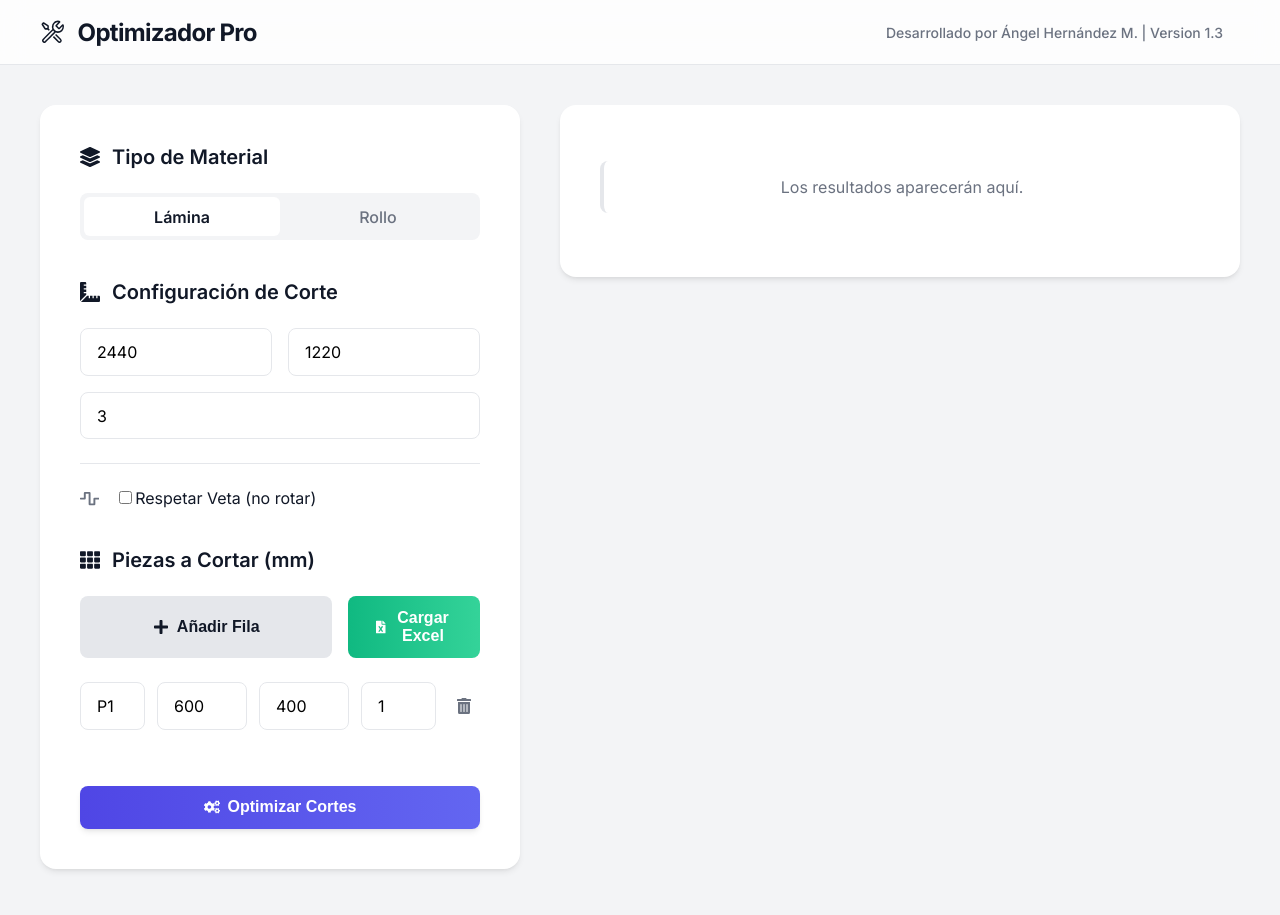
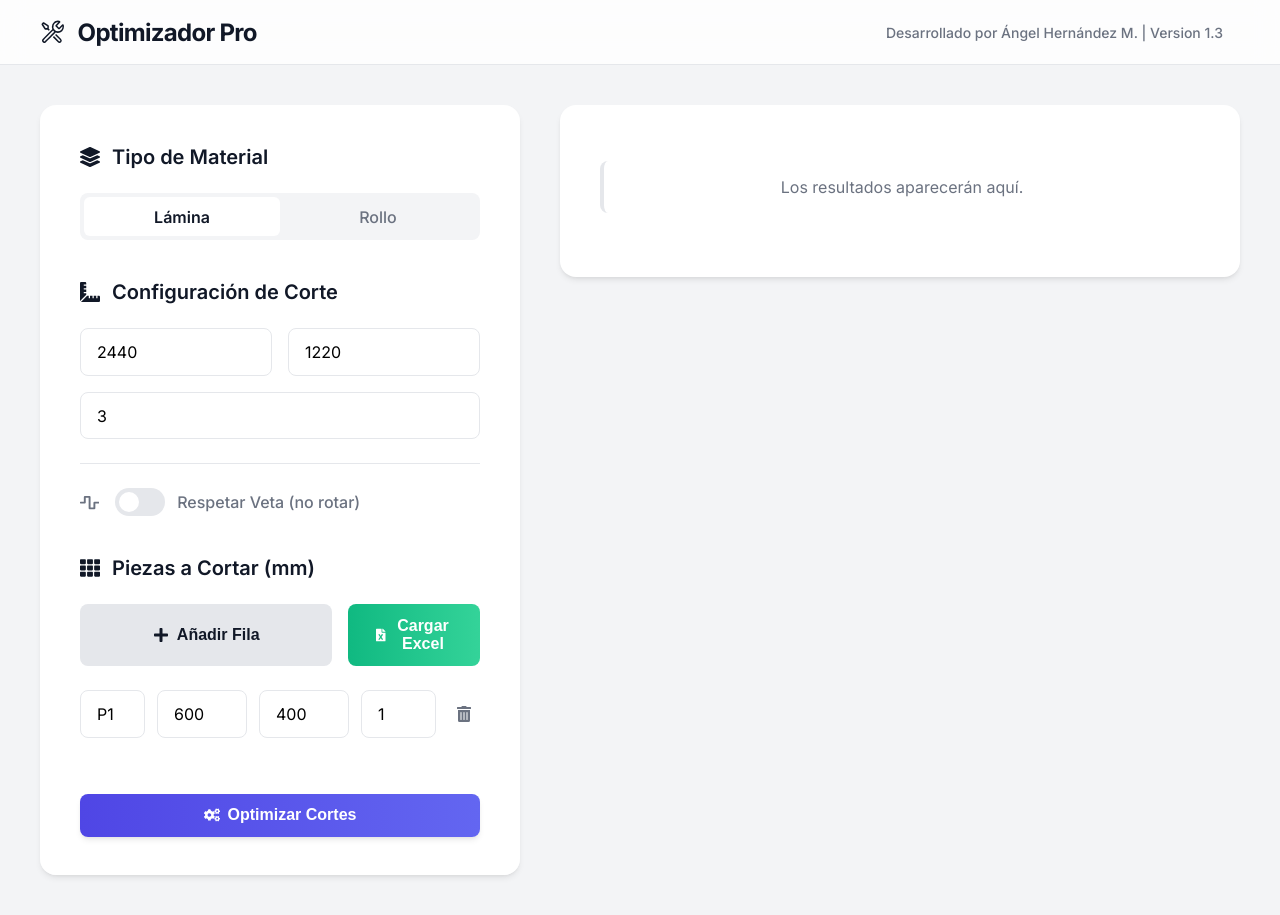
Before and after one commit to S4mma3l/proyecto_optimizador, a React (Create React App) app in the folder frontend/: page / in a window 1280 px wide. Built offline with nearby package versions, Linux system fonts and the light colour scheme.

Commit message:
update 1.9

```diff
--- a/frontend/src/App.css
+++ b/frontend/src/App.css
@@ -236,3 +236,53 @@
     grid-template-columns: 1fr 1fr; /* Fuerza 2 tarjetas por fila */
   }
 }
+
+/* --- ESTILOS PARA EL INTERRUPTOR (TOGGLE SWITCH) --- */
+.toggle-switch-container {
+  display: flex;
+  align-items: center;
+  gap: 0.75rem;
+  color: var(--text-muted);
+  font-weight: 500;
+}
+.toggle-switch {
+  position: relative;
+  display: inline-block;
+  width: 50px;
+  height: 28px;
+}
+.toggle-switch input {
+  opacity: 0;
+  width: 0;
+  height: 0;
+}
+.slider {
+  position: absolute;
+  cursor: pointer;
+  top: 0; left: 0; right: 0; bottom: 0;
+  background-color: var(--gray-200);
+  transition: .4s;
+}
+.slider:before {
+  position: absolute;
+  content: "";
+  height: 20px;
+  width: 20px;
+  left: 4px;
+  bottom: 4px;
+  background-color: white;
+  transition: .4s;
+  box-shadow: var(--shadow-sm);
+}
+input:checked + .slider {
+  background-color: var(--primary-color);
+}
+input:checked + .slider:before {
+  transform: translateX(22px);
+}
+.slider.round {
+  border-radius: 34px;
+}
+.slider.round:before {
+  border-radius: 50%;
+}
--- a/frontend/src/components/InputForm.js
+++ b/frontend/src/components/InputForm.js
@@ -55,10 +55,7 @@
         })).filter(p => p.quantity > 0);
         setPieces(newPieces);
         alert(`${newPieces.length} tipos de pieza cargados.`);
-      } catch (error) {
-        console.error("Error al leer el archivo:", error);
-        alert("Error al leer el archivo de Excel.");
-      }
+      } catch (error) { alert("Error al leer el archivo."); }
     };
     reader.readAsBinaryString(file);
     e.target.value = null;
```
Also changed, not shown: 1 other file (tests, documents, lock files or other folders).
